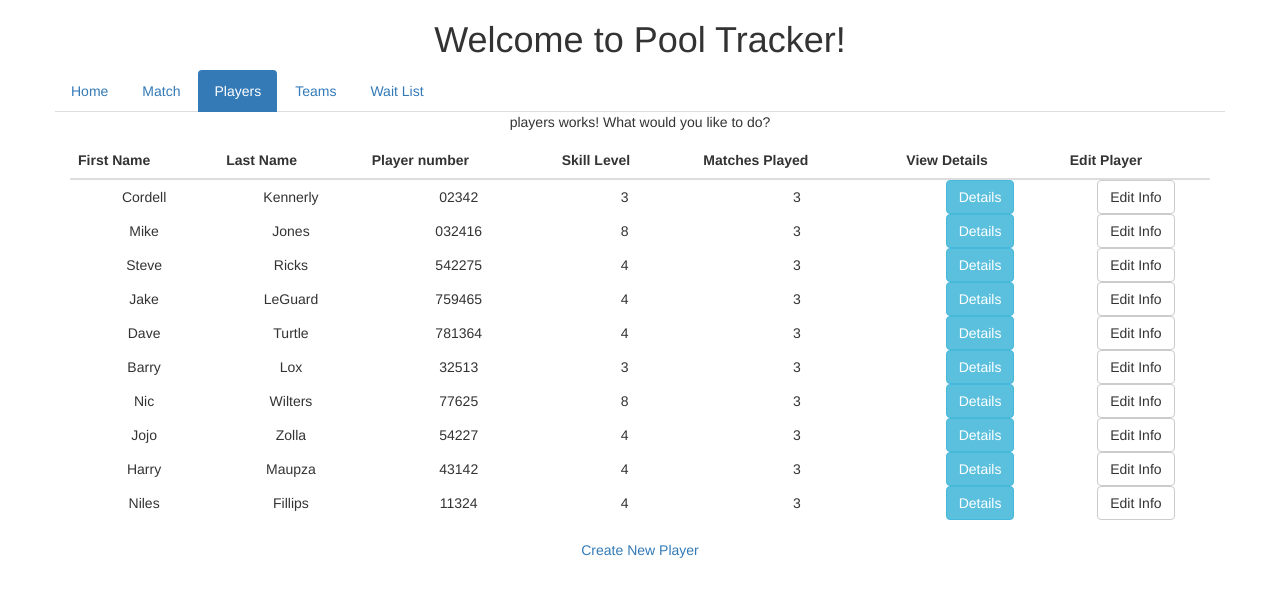
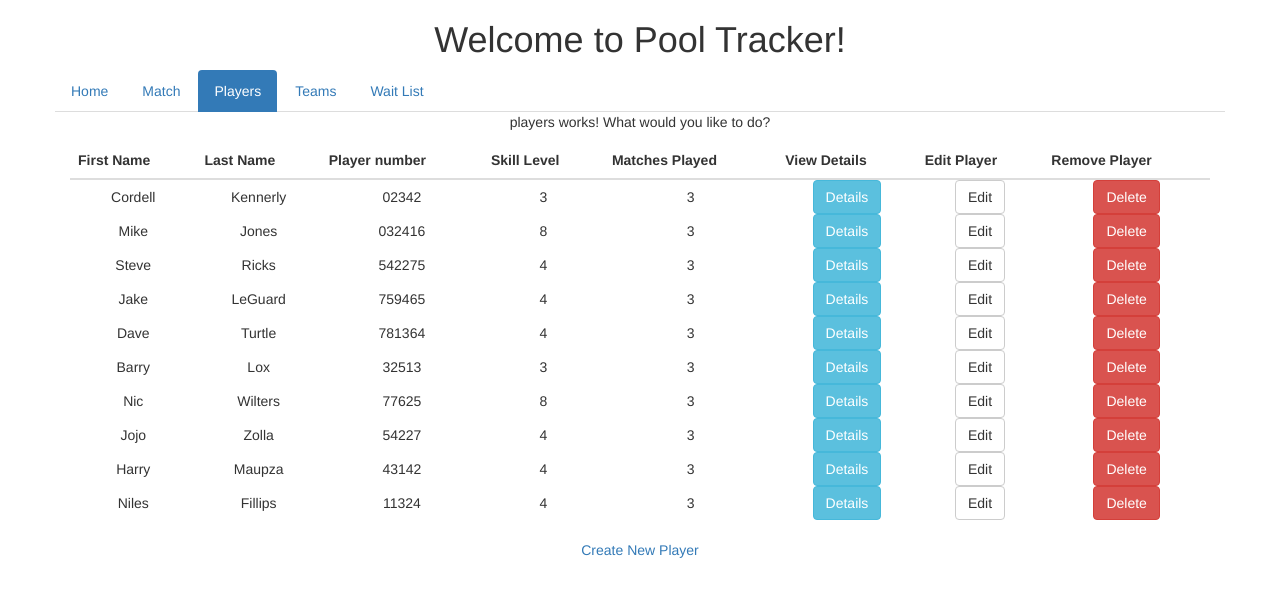
Before and after one commit to lowkeyop/pool-tracker, an Angular app in the folder poolSite/: page /players in a window 1280 px wide. Shown: the top 596 px of the page. Built offline with nearby package versions, Linux system fonts and the light colour scheme.

Commit message:
CHanged table stylings  and  added delete column to players component table
Modified some styling for cleaner look.  Reduced some styling due to
ineffective use of styling.  Added ability to remove player from player
service list.

```diff
--- a/poolSite/src/app/admin/players/new-player/new-player.component.html
+++ b/poolSite/src/app/admin/players/new-player/new-player.component.html
@@ -8,21 +8,21 @@
             <div class="form-group">
               <label for="firstName">First Name</label>
               <input type="text" class="form-control" ngModel name="first_name" [value]="" required #first=ngModel>
-              <span class="help-block" *ngIf="!first.valid&&first.touched">Please enter first  name</span>
+              <span style="color:red" class="help-block" *ngIf="!first.valid&&first.touched">Please enter first  name</span>
             </div>
           </div>
           <div class="col-md-4">
             <div class="form-group">
               <label for="lastName">Last Name</label>
               <input type="text" class="form-control" ngModel name="last_name" [value]="" required #last=ngModel>
-              <span class="help-block" *ngIf="!last.valid&&last.touched">Please enter last name</span>
+              <span class="help-block" style="color:red"  *ngIf="!last.valid&&last.touched">Please enter last name</span>
             </div>
           </div>
           <div class="col-md-5">
             <div class="form-group">
               <label for="lastName">Email Address</label>
               <input type="email" class="form-control" ngModel name="email" [value]="" required email #email=ngModel>
-              <span class="help-block" *ngIf="!email.valid&&email.touched">Please enter a proper email address</span>
+              <span class="help-block" style="color:red" *ngIf="!email.valid&&email.touched">Email Invalid</span>
             </div>
           </div>
         </div>
--- a/poolSite/src/app/admin/players/new-player/new-player.component.ts
+++ b/poolSite/src/app/admin/players/new-player/new-player.component.ts
@@ -25,31 +25,20 @@ export class NewPlayerComponent implements OnInit {
 
   }
 
-  // old way to retrieve form data.  through element references
-  // onAddNewPlayer(first: string, last: string, pNumber: string, skillLevel? : number){
-  //   const DEAFULT_SKILL_LEVEL = 4;
-  //
-  //   this.player.fName = first;
-  //   this.player.lName = last;
-  //   this.player.playerNumber = pNumber;
-  //   this.player.playerSkillLevel = skillLevel == null? DEAFULT_SKILL_LEVEL : +skillLevel;
-  //
-  //   this.playerService.addPlayer(this.player);
-  //   console.log("Player registered");
-  //   this.router.navigate(['/players']);
-  //
-  // }
   onCreateNewPlayer(){
+
     const DEAFULT_SKILL_LEVEL = 4;
     var userData = this.newPlayerForm.form.value.userData;
     this.player.fName = userData.first_name ;
     this.player.lName = userData.last_name;
     this.player.playerNumber = userData.player_number;
     this.player.playerSkillLevel = userData.skill_level == null? DEAFULT_SKILL_LEVEL : +userData.skill_level;
+    this.player.matchesPlayed = 0;
 
     this.playerService.addPlayer(this.player);
     this.newPlayerForm.reset();
     console.log("Player registered");
+    alert(userData.first_name + " was added to the player list");
     this.router.navigate(['/players']);
 
   }
--- a/poolSite/src/app/admin/players/players.component.html
+++ b/poolSite/src/app/admin/players/players.component.html
@@ -11,6 +11,7 @@
       <th>Matches Played</th>
       <th>View Details</th>
       <th>Edit Player</th>
+      <th>Remove Player</th>
     </tr>
   </thead>
   <tr *ngFor="let player of players">
@@ -21,7 +22,8 @@
     <td >{{player.playerSkillLevel}}</td>
     <td >{{player.matchesPlayed}}</td>
     <td><button class="btn btn-info" (click)="onViewPlayerDetails(player)">Details</button></td>
-    <td><button class="btn btn-default" (click)="onEditPlayer(player)">Edit Info</button></td>
+    <td><button class="btn btn-default" (click)="onEditPlayer(player)">Edit</button></td>
+    <td><button class="btn btn-danger" (click)="onDeletePlayer(player)">Delete</button></td>
 
 
 
--- a/poolSite/src/app/admin/players/players.component.ts
+++ b/poolSite/src/app/admin/players/players.component.ts
@@ -24,6 +24,14 @@ export class PlayersComponent implements OnInit {
     this.router.navigate(['edit', player.playerNumber], {relativeTo: this.route})
   }
 
+  onDeletePlayer(player: Player){
+    var confirmDeletion = confirm("Are you sure you want to delete " + player.fName + "?");
+    if(confirmDeletion){
+      this.playerService.removePlayer(player);
+      alert(player.fName + " was successfully deleted");
+    }
+  }
+
   onViewPlayerDetails(player : Player){
     this.router.navigate(['details' , player.playerNumber], {relativeTo: this.route});
   }
--- a/poolSite/src/app/common/game/game.component.html
+++ b/poolSite/src/app/common/game/game.component.html
@@ -1,6 +1,6 @@
 <!-- Make your life easier and use the boostrap grid system -->
 <h4 style="text-align:center">Game {{cGame.gameNo}}</h4>
-<table class="table table-borded table-stripped">
+<table class="table">
   <thead>
     <tr>
       <th></th>
@@ -24,7 +24,7 @@
       <th>
         Innings
       </th>
-      <td colspan="2">
+      <td colspan="2" >
         <input type="number" name="" value="{{cGame.innings}}" max="99" style="width:120px" #innings (change)="setInnings()">
       </td>
     </tr>
--- a/poolSite/src/app/score-sheet/team/team.component.html
+++ b/poolSite/src/app/score-sheet/team/team.component.html
@@ -2,7 +2,7 @@
 <h3>{{teamName}}</h3>
 <hr>
 <h3>{{matchNumber == 0 ? "" : "Currently in Match " + matchNumber + " of 5."}} {{5 - matchNumber == 0? "Final Match" : (5-matchNumber) + " matches remaining"}} </h3>
-<table>
+<table class="table table-hover">
   <thead>
     <tr><th><h2>Roster</h2></th></tr>
     <tr>
@@ -17,7 +17,7 @@
       <td>{{player.playerSkillLevel}}</td>
       <td>{{player.playerNumber}}</td>
       <td>{{player.fName + " " + player.lName}} </td>
-      <td><button type="button" name="button" (click)="onChoosePlayer(player)" class="button btn-primary" [disabled]="arePlayersInMatch || matchNumber ==5">{{arePlayersInMatch? "Players Locked" : "Send to Match"}}</button></td>
+      <td><button type="button" name="button" (click)="onChoosePlayer(player)" class="btn" [ngClass]="{'' : arePlayersInMatch , 'btn-primary' : !arePlayersInMatch}" [disabled]="arePlayersInMatch || matchNumber ==5">{{arePlayersInMatch? "Players Locked" : "Send to Match"}}</button></td>
 
     </tr>
   </tbody>
```
